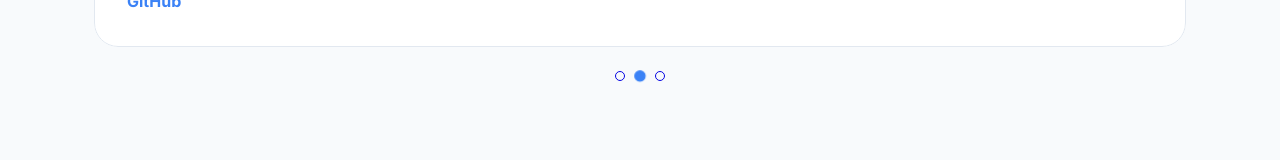
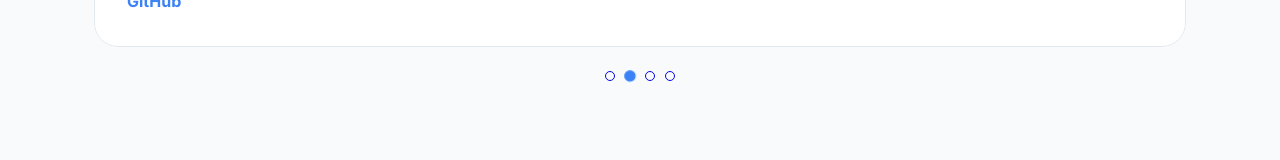
Before and after one commit to DaveNrupal/my-portfolio, a React (Vite) app: page / in a window 1280 px wide. Shown: the part 3034-3194 px from the top of the page. Built offline with nearby package versions, Linux system fonts and the light colour scheme.

Commit message:
Add new project - Random password generator

```diff
--- a/src/components/Projects.jsx
+++ b/src/components/Projects.jsx
@@ -22,6 +22,17 @@ function Projects() {
         "Add Job Applications",
         "Manage Job Applications",
         "Browse Jobs"
+      ]
+    },
+     {
+      title: "Random Password Generator",
+      description: "Full-stack app that generates random passwords, stores them encrypted, and decrypts on demand.",
+      technologies: ["React.js", "Mongo DB", "NodeJs", "ExpressJS", "REST APIs"],
+      github: "https://github.com/DaveNrupal/RandomPasswordGenerator",
+      highlights: [
+        "Generate Random Passwords",
+        "Store Encrypted Passwords",
+        "Decrypt Passwords on Demand"
       ]
     },
     {
```
